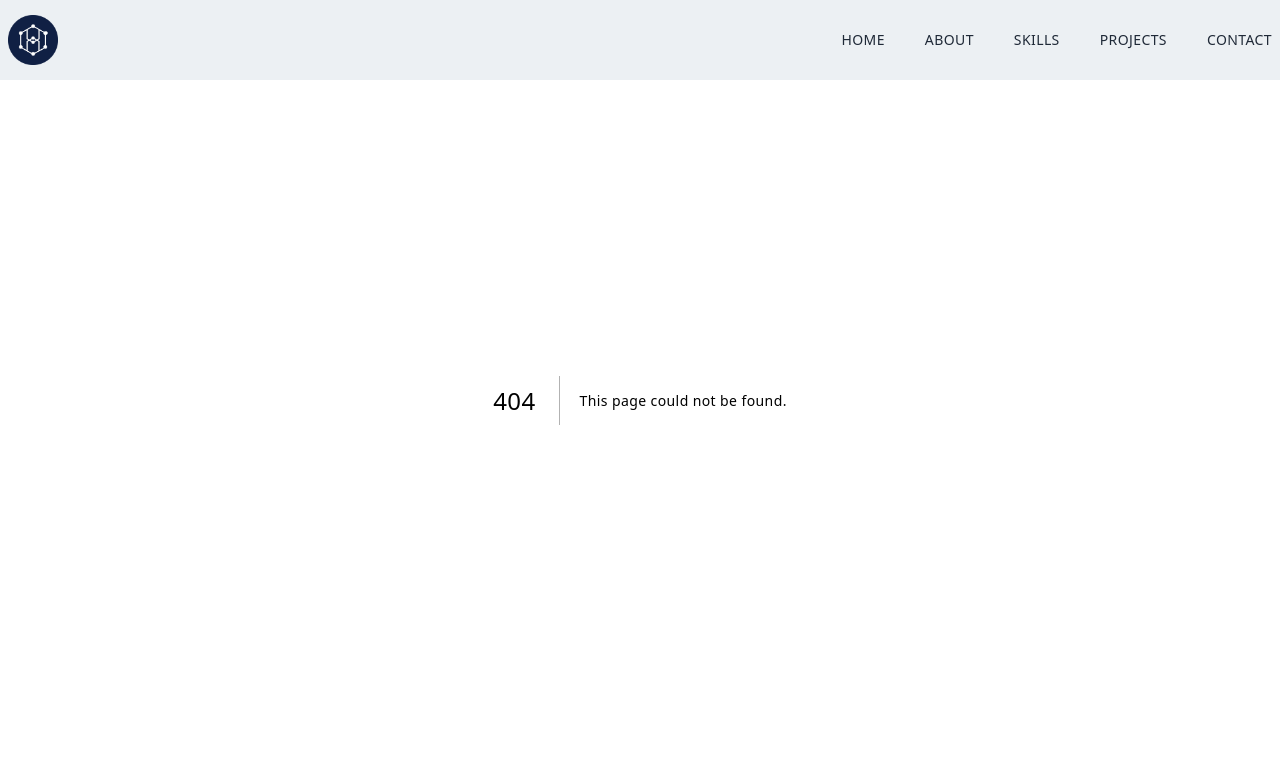
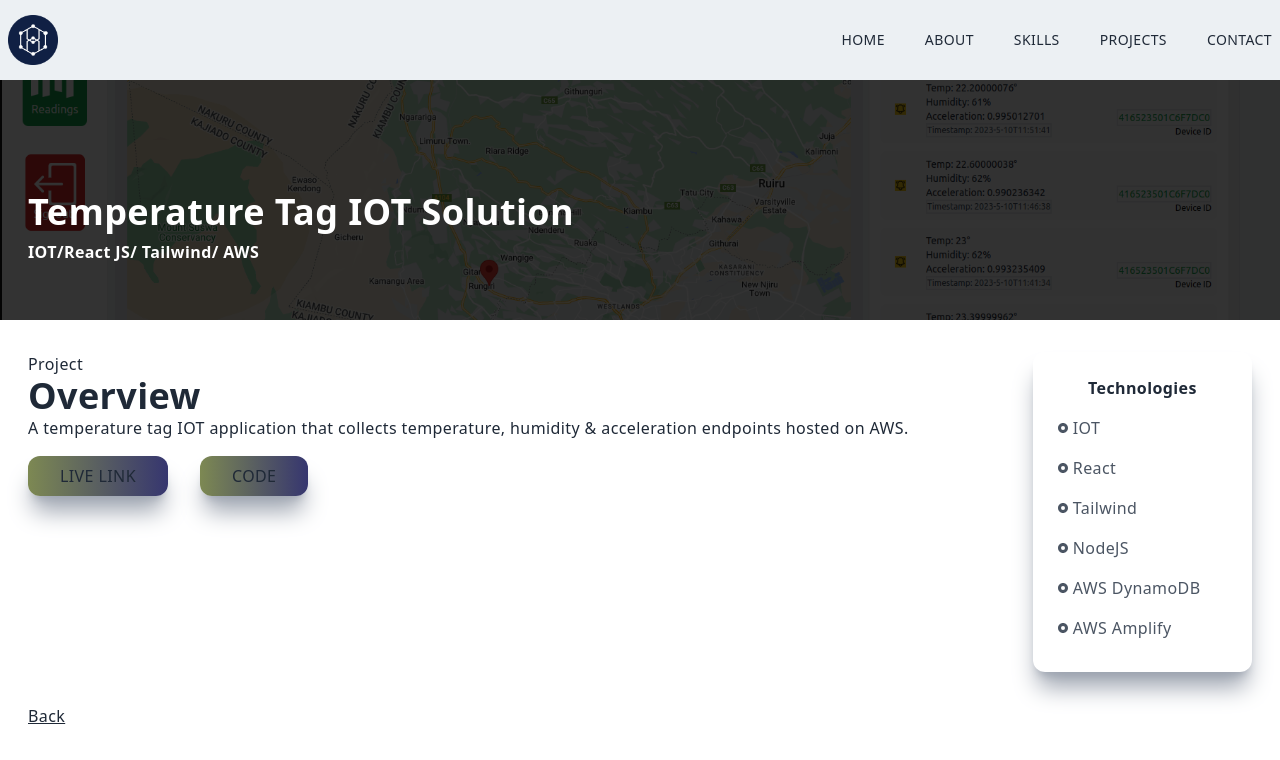
Before and after one commit to collinskrotich/portfolio-suning-nextjs-tailwindcss, a Next.js app: page /temptag in a window 1280 px wide. Before the commit this address had no page. Shown: the top 760 px of the page. Built offline with nearby package versions, Linux system fonts and the light colour scheme.

Commit message:
Project detail definitions

```diff
--- a/components/About.jsx
+++ b/components/About.jsx
@@ -1,5 +1,6 @@
 import React from 'react'
 import Image from 'next/image'
+import Link from 'next/link'
 
 const About = () => {
   return (
@@ -27,10 +28,11 @@ const About = () => {
                 <p className='py-2'>
                     I am now spending my time building software applications on the cloud(AWS, GCP, Azure).
                 </p>
-
+                <Link href='/#projects' >
                 <p className='py-2 underline cursor-pointer'>
                     Check out some of my latest projects.
                 </p>
+                </Link>
             </div>
             <div className='w-full h-auto m-auto shadow-xl shadow-gray-400 rounded-xl flex items-center justify-center p-4 hover:scale-105 ease-in duration-300'>
                 <Image className='rounded-xl'
--- a/components/Projects.jsx
+++ b/components/Projects.jsx
@@ -1,6 +1,7 @@
 import React from 'react'
 import ProjectItems from './ProjectItems'
-import todolistproj from '../public/to-do-list.png'
+import temptagproj from '../public/temptag.png'
+import airqualityproj from '../public/airquality.png'
 
 const Projects = () => {
   return (
@@ -10,24 +11,14 @@ const Projects = () => {
             <h2 className='py-4'>{"What I've Built"}</h2>
             <div className='grid md:grid-cols-2 gap-8'>
                 <ProjectItems
-                  title="Serverless To Do App"
-                  backgroundImg={todolistproj}
-                  projectUrl='/property'
+                  title="Temperature Tag IOT App"
+                  backgroundImg={temptagproj}
+                  projectUrl='/temptag'
                 />
                 <ProjectItems
-                  title="Serverless To Do App"
-                  backgroundImg={todolistproj}
-                  projectUrl='/property'
-                />
-                <ProjectItems
-                  title="Serverless To Do App"
-                  backgroundImg={todolistproj}
-                  projectUrl='/property'
-                />
-                <ProjectItems
-                  title="Serverless To Do App"
-                  backgroundImg={todolistproj}
-                  projectUrl='/property'
+                  title="Air Quality IOT App"
+                  backgroundImg={airqualityproj}
+                  projectUrl='/airquality'
                 />
 
             </div>
--- /dev/null
+++ b/src/pages/airquality.jsx
@@ -0,0 +1,56 @@
+import Image from 'next/image';
+import React from 'react';
+import airqualityproj from '../../public/airquality.png';
+import {RiRadioButtonFill} from 'react-icons/ri';
+import Link from 'next/link';
+
+const temptag = () => {
+  return (
+    <div className='w-full'>
+        <div className='w-screen h-[30vh] lg:h-[40vh] relative'>
+            <div className='absolute top-0 left-0 w-full h-[30vh] lg:h-[40vh] bg-black/80 z-10'/>
+            <Image className='absolute z-1' layout='fill' objectFit='cover' src={airqualityproj} alt='/' />
+            <div className='absolute top-[70%] max-w-[1240px] w-full left-[50%] right-[50%] translate-x-[-50%] translate-y-[-50%] text-white z-10 p-2'>
+                <h2 className='py-2'>  Air Quality Monitoring IOT Solution </h2>
+                <h3>IOT /React JS/ Tailwind/ AWS DynamoDB</h3>
+            </div>
+        </div>
+        <div className='max-w-[1240px] mx-auto p-2 grid md:grid-cols-5 gap-8 pt-8'>
+            <div className='col-span-4'>
+                <p>Project</p>
+                <h2>Overview</h2>
+                <p>
+                    An air quality monitoring IOT application that collects air quality endpoints hosted on AWS.
+                </p>
+                <a href='https://iot-dashboard-eta.vercel.app' target="_blank" rel="noopener noreferrer">
+                <button className='px-8 py-2 mt-4 mr-8'>Live Link</button>
+                </a>
+                <a href='https://github.com/collinskrotich/iot_dashboard' target="_blank" rel="noopener noreferrer">
+                <button className='px-8 py-2 mt-4'>Code</button>
+                </a>
+
+            </div>
+            <div className='col-span-4 md:col-span-1 shadow-xl shadow-gray-400 rounded-xl p-4'>
+            <div className='p-2'>
+            <p className='text-center font-bold pb-2'>Technologies</p>
+            <div className='grid grid-cols-3 md:grid-cols-1'>
+                <p className='text-gray-600 py-2 flex items-center'><RiRadioButtonFill className='pr-1'/>IOT</p>
+                <p className='text-gray-600 py-2 flex items-center'><RiRadioButtonFill className='pr-1'/>React</p>
+                <p className='text-gray-600 py-2 flex items-center'><RiRadioButtonFill className='pr-1'/>Tailwind</p>
+                <p className='text-gray-600 py-2 flex items-center'><RiRadioButtonFill className='pr-1'/>NodeJS</p>
+                <p className='text-gray-600 py-2 flex items-center'><RiRadioButtonFill className='pr-1'/>AWS DynamoDB</p>
+                <p className='text-gray-600 py-2 flex items-center'><RiRadioButtonFill className='pr-1'/>AWS Amplify</p>
+            </div>
+            </div>
+            </div>
+            <Link href ='/#projects'>
+                <p className='underline cursor-pointer'>Back</p>
+            </Link>
+
+
+        </div>
+    </div>
+  )
+}
+
+export default temptag
--- /dev/null
+++ b/src/pages/temptag.jsx
@@ -0,0 +1,56 @@
+import Image from 'next/image';
+import React from 'react';
+import temptagproj from '../../public/temptag.png'
+import {RiRadioButtonFill} from 'react-icons/ri';
+import Link from 'next/link';
+
+const temptag = () => {
+  return (
+    <div className='w-full'>
+        <div className='w-screen h-[30vh] lg:h-[40vh] relative'>
+            <div className='absolute top-0 left-0 w-full h-[30vh] lg:h-[40vh] bg-black/80 z-10'/>
+            <Image className='absolute z-1' layout='fill' objectFit='cover' src={temptagproj} alt='/' />
+            <div className='absolute top-[70%] max-w-[1240px] w-full left-[50%] right-[50%] translate-x-[-50%] translate-y-[-50%] text-white z-10 p-2'>
+                <h2 className='py-2'>  Temperature Tag IOT Solution </h2>
+                <h3>IOT/React JS/ Tailwind/ AWS</h3>
+            </div>
+        </div>
+        <div className='max-w-[1240px] mx-auto p-2 grid md:grid-cols-5 gap-8 pt-8'>
+            <div className='col-span-4'>
+                <p>Project</p>
+                <h2>Overview</h2>
+                <p>
+                    A temperature tag IOT application that collects temperature, humidity & acceleration endpoints hosted on AWS.
+                </p>
+                <a href='https://iot-temperature-tag.vercel.app' target="_blank" rel="noopener noreferrer">
+                <button className='px-8 py-2 mt-4 mr-8'>Live Link</button>
+                </a>
+                <a href='https://github.com/collinskrotich/iot_temperature_tag' target="_blank" rel="noopener noreferrer">
+                <button className='px-8 py-2 mt-4'>Code</button>
+                </a>
+
+            </div>
+            <div className='col-span-4 md:col-span-1 shadow-xl shadow-gray-400 rounded-xl p-4'>
+            <div className='p-2'>
+            <p className='text-center font-bold pb-2'>Technologies</p>
+            <div className='grid grid-cols-3 md:grid-cols-1'>
+                <p className='text-gray-600 py-2 flex items-center'><RiRadioButtonFill className='pr-1'/>IOT</p>
+                <p className='text-gray-600 py-2 flex items-center'><RiRadioButtonFill className='pr-1'/>React</p>
+                <p className='text-gray-600 py-2 flex items-center'><RiRadioButtonFill className='pr-1'/>Tailwind</p>
+                <p className='text-gray-600 py-2 flex items-center'><RiRadioButtonFill className='pr-1'/>NodeJS</p>
+                <p className='text-gray-600 py-2 flex items-center'><RiRadioButtonFill className='pr-1'/>AWS DynamoDB</p>
+                <p className='text-gray-600 py-2 flex items-center'><RiRadioButtonFill className='pr-1'/>AWS Amplify</p>
+            </div>
+            </div>
+            </div>
+            <Link href ='/#projects'>
+                <p className='underline cursor-pointer'>Back</p>
+            </Link>
+
+
+        </div>
+    </div>
+  )
+}
+
+export default temptag
```
Also changed, not shown: public/airquality.png (added), public/temptag.png (added).
